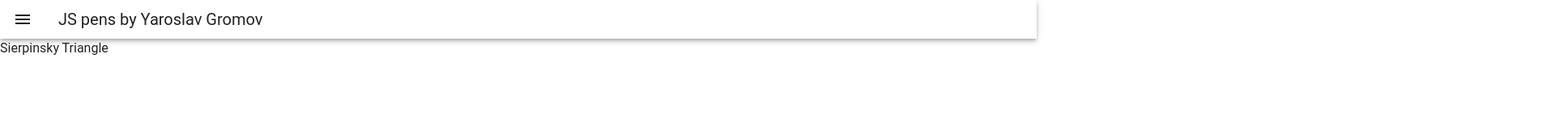
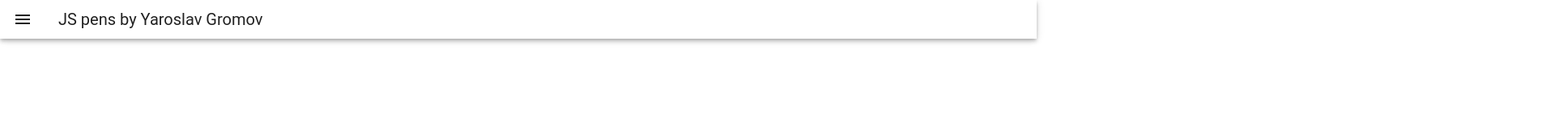
Before and after one commit to yargr96/my-pens-vue, a Vue app: page /sierpinsky-triangle in a window 1280 px wide. Shown: the top 160 px of the page at 81% size, 1920 px wide, since content can reach past the window. Built offline with nearby package versions, Linux system fonts and the light colour scheme; the HTML template or start-up script is replaced by a standard one.

Commit message:
canvas base

```diff
--- a/package.json
+++ b/package.json
@@ -31,6 +31,7 @@
     "jiti": "^2.4.2",
     "npm-run-all2": "^7.0.2",
     "prettier": "3.5.3",
+    "sass-embedded": "^1.87.0",
     "typescript": "~5.8.0",
     "vite": "^6.2.4",
     "vite-plugin-vue-devtools": "^7.7.2",
--- /dev/null
+++ b/src/components/AppCanvas.vue
@@ -0,0 +1,39 @@
+<script setup lang="ts">
+import { onMounted, useTemplateRef } from 'vue'
+
+type Emits = {
+  canvasMounted: [el: HTMLCanvasElement]
+}
+
+const emit = defineEmits<Emits>()
+
+const DEFAULT_CANVAS_SCALE = 2
+
+const root = useTemplateRef('root')
+const canvas = useTemplateRef('canvas')
+
+onMounted(() => {
+  const { width, height } = root.value.getBoundingClientRect()
+  canvas.value.width = width * DEFAULT_CANVAS_SCALE
+  canvas.value.height = height * DEFAULT_CANVAS_SCALE
+
+  emit('canvasMounted', canvas.value)
+})
+</script>
+
+<template>
+  <div ref="root" :class="$style.root">
+    <canvas ref="canvas" :class="$style.canvas" />
+  </div>
+</template>
+
+<style module lang="scss">
+.root {
+  width: 100%;
+  height: 100%;
+}
+
+.canvas {
+  display: block;
+}
+</style>
--- a/src/views/SierpinskyTriangle.vue
+++ b/src/views/SierpinskyTriangle.vue
@@ -1,5 +1,11 @@
+<script setup lang="ts">
+import AppCanvas from '@/components/AppCanvas.vue'
+
+const onCanvasMounted = (el: HTMLCanvasElement) => {
+  console.log(el)
+}
+</script>
+
 <template>
-  <div>
-    Sierpinsky Triangle
-  </div>
+  <AppCanvas @canvasMounted="onCanvasMounted" />
 </template>
```
Also changed, not shown: 1 other file (tests, documents, lock files or other folders).
